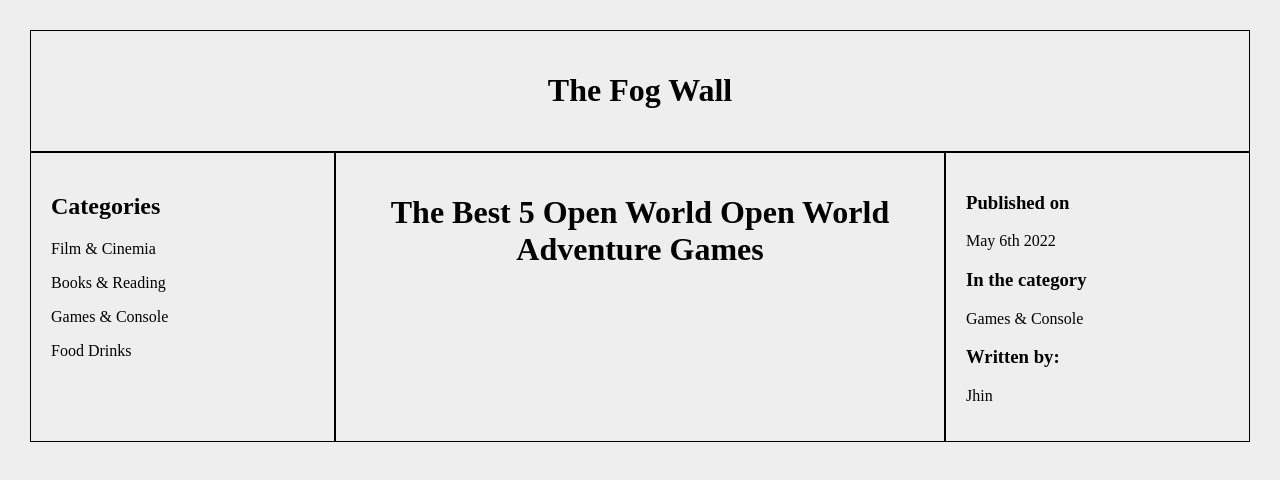
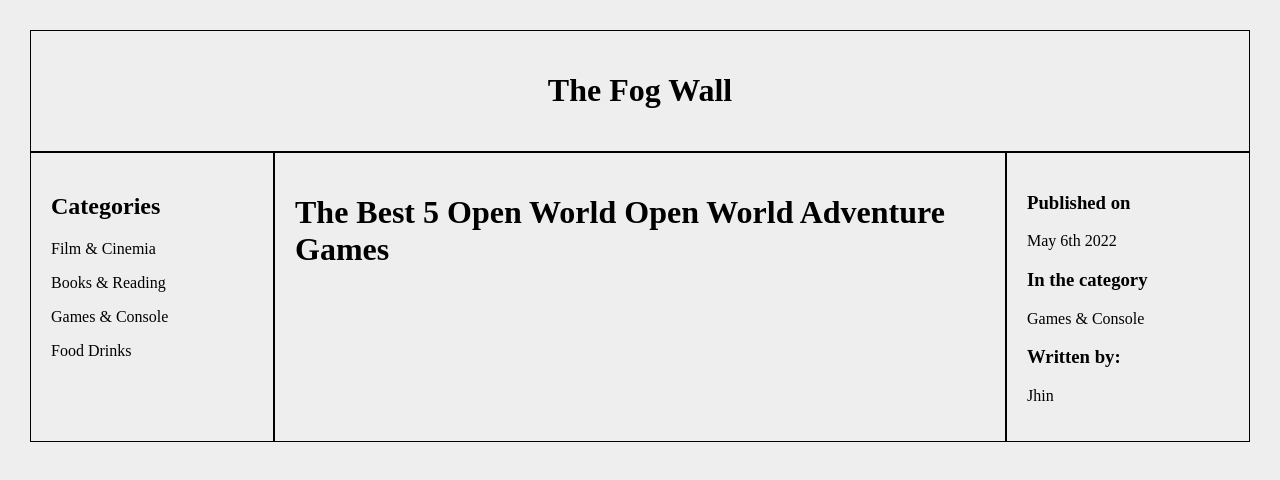
Before and after one commit to ahmedos999/css-grid-system, a plain HTML site: page index.html in a window 1280 px wide. Drawn offline with Linux system fonts and the light colour scheme.

Commit message:
edit in layout 2

```diff
--- a/style.css
+++ b/style.css
@@ -5,7 +5,7 @@ body{
 }
 .grid-container{
     display: grid;
-    grid-template-columns: 1fr 2fr 1fr;
+    grid-template-columns: 1fr 3fr 1fr;
     /* align-items: center; */
 }
 .grid-container > div,.grid-container>header{
@@ -15,9 +15,11 @@ body{
 .grid-container>header{
     border: 1px solid #000;
 }
-.grid-container>.main-items{
+/* .grid-container>.main-items{
     text-align: center;
 
+} */img{
+    width: 100%;
 }
 header{
     grid-column: span 3;
```
